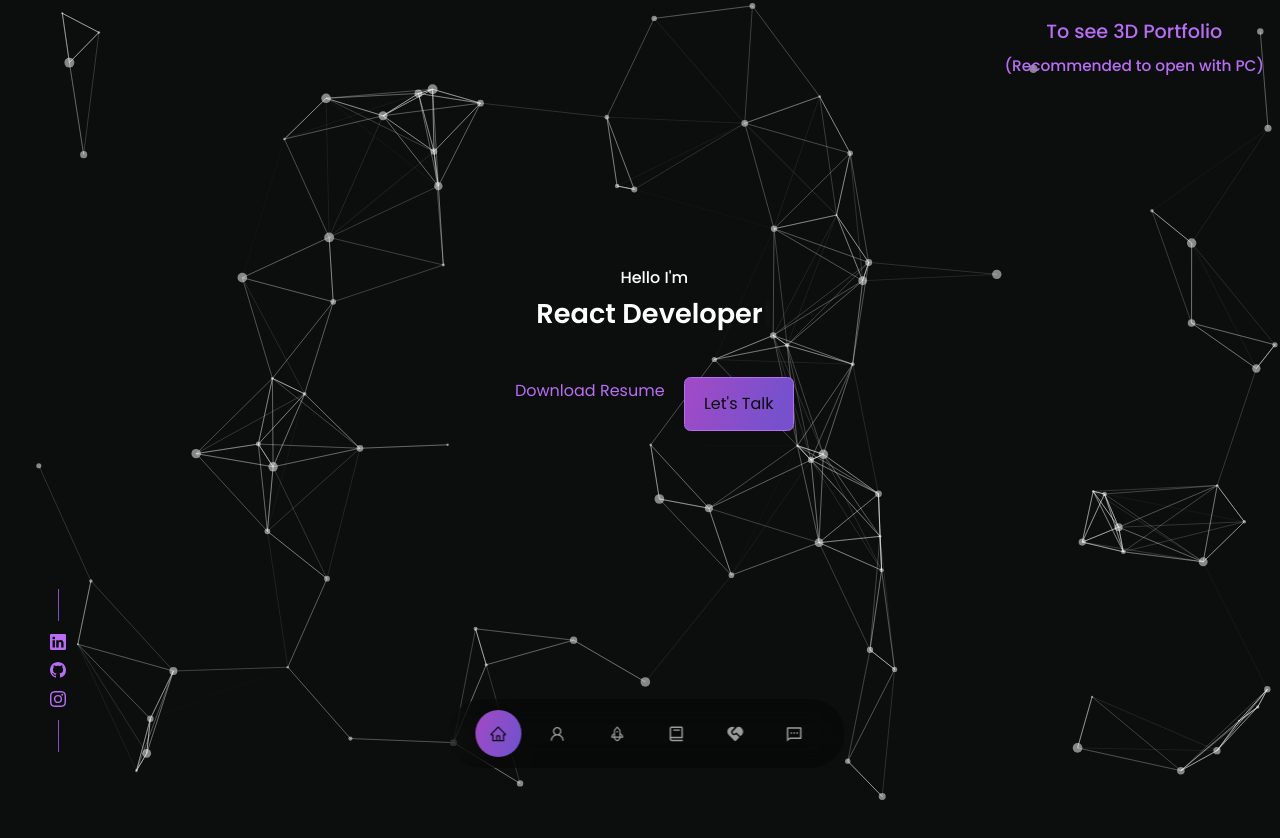
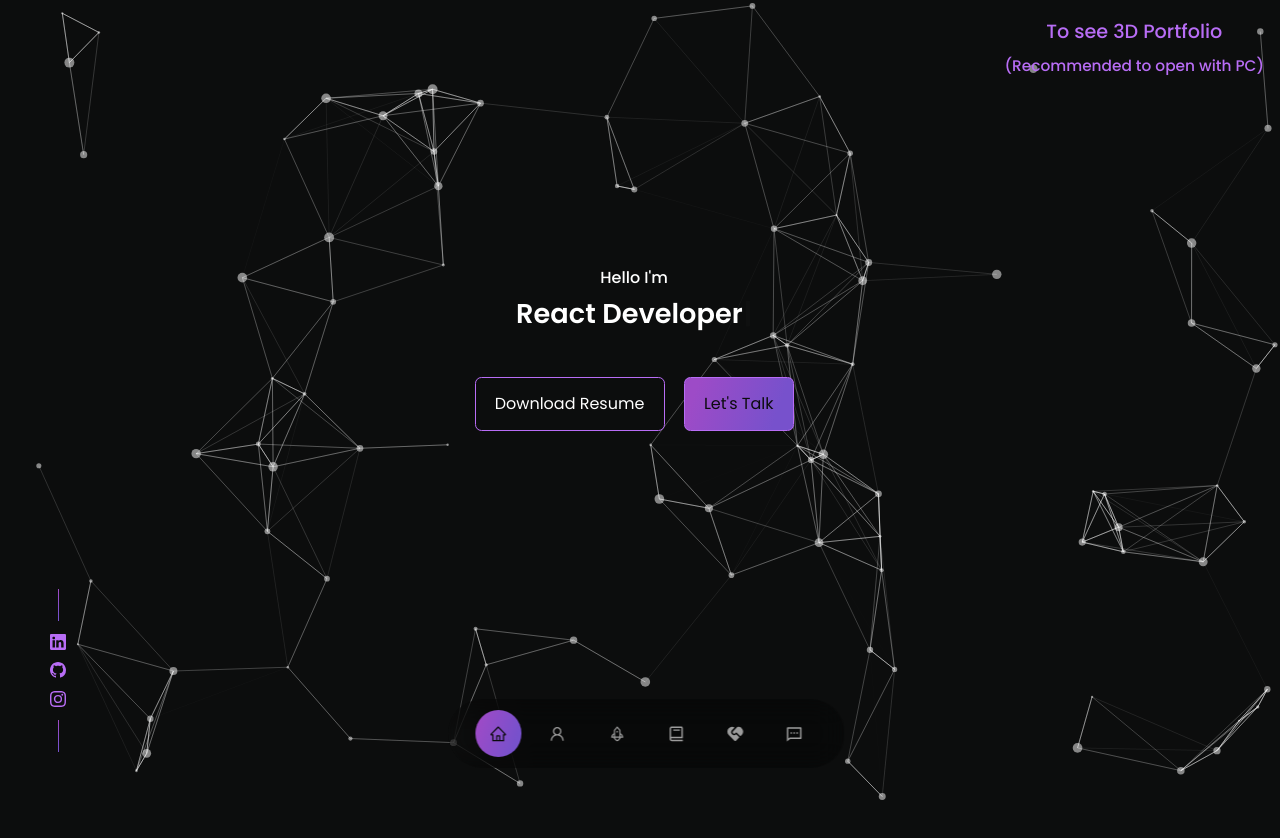
Before and after one commit to najrul04/portfolio_main, a React (Vite) app: page / in a window 1280 px wide. Shown: the top 838 px of the page. Built offline with nearby package versions, Linux system fonts and the light colour scheme.

Commit message:
fixed download button issue

```diff
--- a/src/components/header/CTA.jsx
+++ b/src/components/header/CTA.jsx
@@ -10,7 +10,7 @@ const CTA = () => {
         initial={{x: '-100vw'}}
         animate={{x: 0 }}
         transition={{ type: 'spring', bounce:0.3, duration: 2 }}
-        href={Resume} download="Resume.pdf" className='download_btn'>Download Resume
+        href={Resume} download="Resume.pdf" className='btn'>Download Resume
         </motion.a>
 
         <motion.a
```
